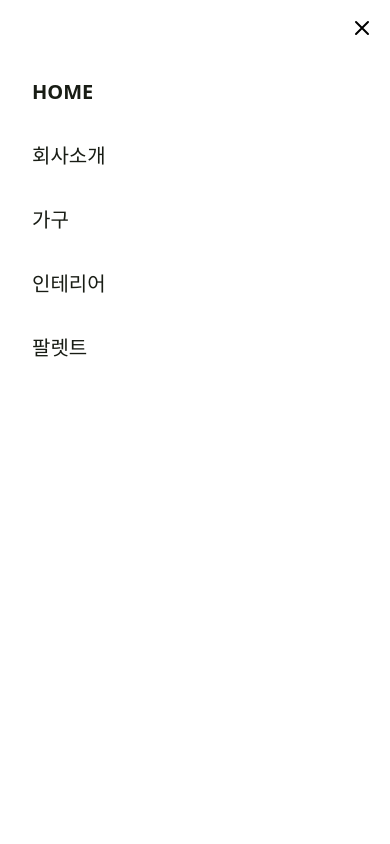
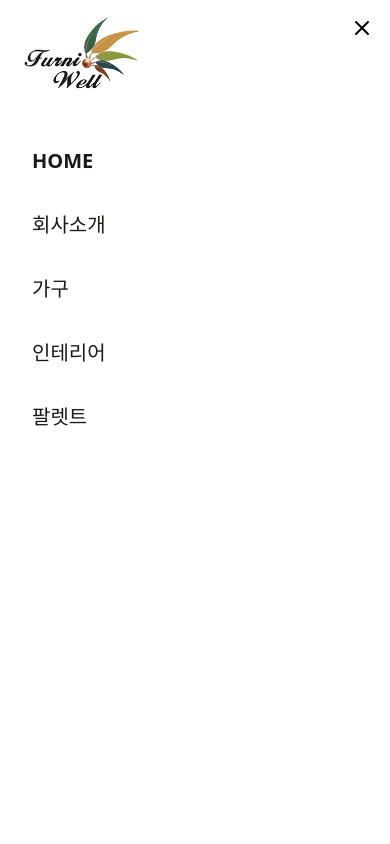
Before and after one commit to yurim45/furniwell, a Next.js app: page / in a window 390 px wide. Both pictures are taken after a click on the button 362 px from the left and 27 px from the top of the page. Shown: the top 844 px of the page. Built offline with nearby package versions, Linux system fonts and the light colour scheme.

Commit message:
feat: add logo

```diff
--- a/components/navigation.tsx
+++ b/components/navigation.tsx
@@ -1,6 +1,7 @@
 'use client';
 
 import { useState } from 'react';
+import Image from 'next/image';
 import { usePathname, useRouter } from 'next/navigation';
 
 const Navigation = () => {
@@ -50,12 +51,13 @@ const Navigation = () => {
       {/* Mobile Menu */}
       {isOpen && (
         <div className='md:hidden fixed inset-0 bg-white z-50'>
+          <Image src='/images/logo.png' alt='logo' width={140} height={100} className='pl-6' />
           <button onClick={toggleMenu} className={`transition-colors duration-200 absolute top-4 right-4`}>
             <svg className='w-6 h-6' fill='none' stroke='black' viewBox='0 0 24 24'>
               <path strokeLinecap='round' strokeLinejoin='round' strokeWidth={2} d='M6 18L18 6M6 6l12 12' />
             </svg>
           </button>
-          <ul className='pt-[60px] flex flex-col'>
+          <ul className='pt-[20px] flex flex-col'>
             {MENU.map((menu) => {
               const isActive = pathname === menu.href;
               return (
```
